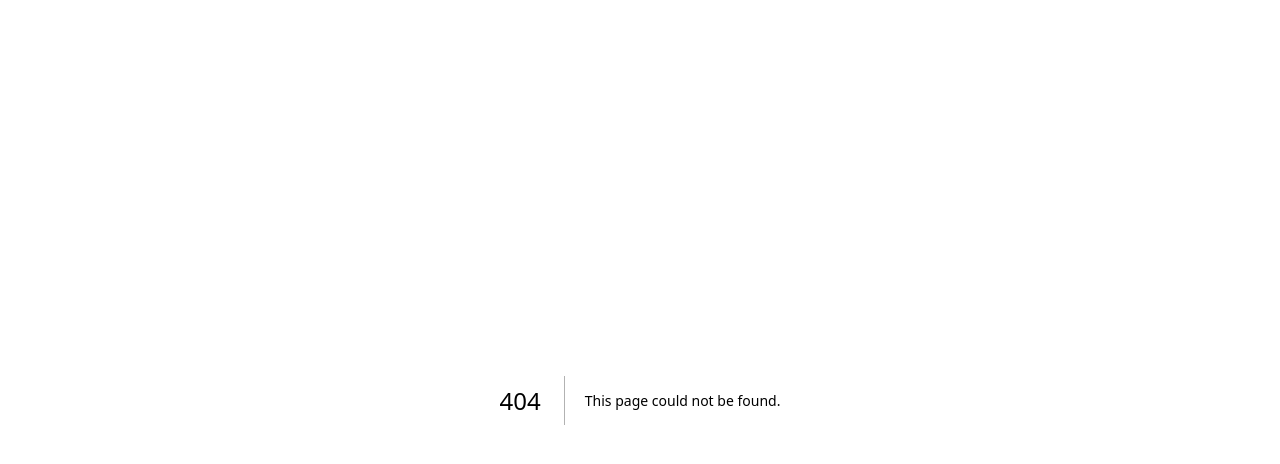
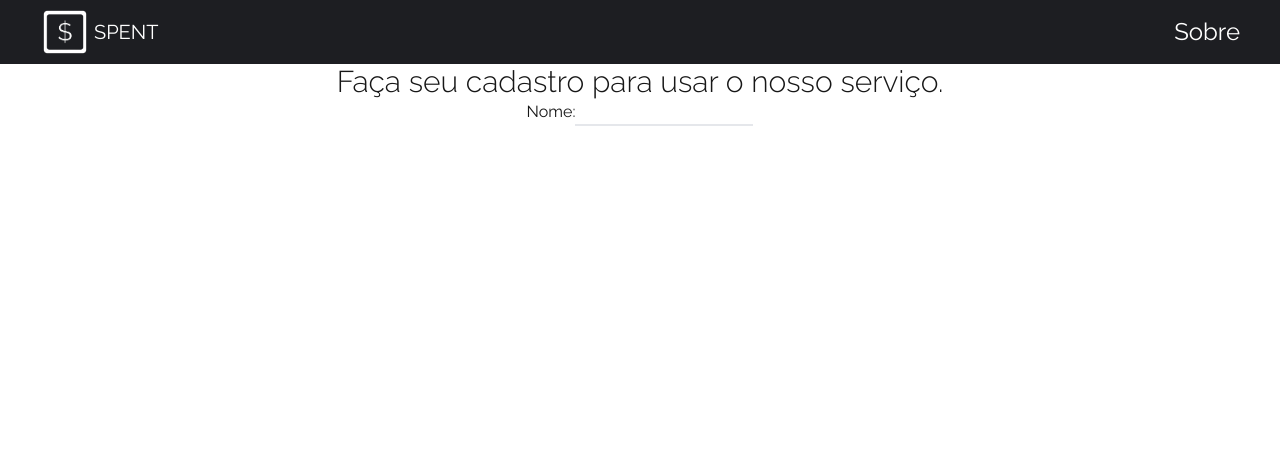
Before and after one commit to ArthurMueller31/spent-next, a Next.js app: page /cadastro in a window 1280 px wide. Before the commit this address had no page. Shown: the top 464 px of the page. Built offline with nearby package versions, Linux system fonts and the light colour scheme; a web font is replaced by a local one.

Commit message:
Started login and sign up page

```diff
--- a/src/app/_components/Hero.tsx
+++ b/src/app/_components/LandingPage/Hero.tsx
@@ -21,7 +21,7 @@ export default function Hero() {
         <header className="flex justify-between items-center p-6">
           <div className="flex items-center space-x-2 cursor-pointer">
             <div className="flex items-center justify-center rounded z-20">
-              <a href="#">
+              <Link href="#">
                 <Image className="size-[50] md:size-[80]"
                   src={"/spent-logo1.png"}
                   alt="spent-logo"
@@ -30,11 +30,11 @@ export default function Hero() {
                   unoptimized={true}
                   priority
                 />
-              </a>
+              </Link>
             </div>
-            <a href="#" className="z-20">
+            <Link href="#" className="z-20">
               <h1 className="hidden sm:text-3xl sm:block md:text-4xl z-20">SPENT</h1>
-            </a>
+            </Link>
           </div>
           <nav className="flex gap-10">
             <Link
--- /dev/null
+++ b/src/app/cadastro/page.tsx
@@ -0,0 +1,43 @@
+import Image from "next/image";
+import Link from "next/link";
+
+export default function LoginAndSignUp() {
+  return (
+    <>
+      <section className="font-raleway">
+        <nav className="bg-darkerCustomColor w-screen h-16 flex items-center justify-between">
+          <div>
+            <Link href={"/"} className="p-10 flex flex-row items-center">
+              <Image
+                src={"/spent-logo1.png"}
+                width={50}
+                height={50}
+                alt="spent logo"
+                className="mr-1"
+                unoptimized={true}
+                priority
+              />
+              <h1 className="text-white text-xl">SPENT</h1>
+            </Link>
+          </div>
+          <span className="text-white p-10">
+            <Link
+              href={"/sobre"}
+              className="hover:text-gray-300 transition ease-in-out duration-250 text-2xl"
+            >
+              Sobre
+            </Link>
+          </span>
+        </nav>
+        <div className="flex flex-col items-center justify-center">
+          <h1 className="text-3xl font-light">Faça seu cadastro para usar o nosso serviço.</h1>
+
+          <form action="#" method="post">
+            <label>Nome:</label>
+            <input type="text" className="border-b-2"/>
+          </form>
+        </div>
+      </section>
+    </>
+  );
+}
```
Also changed, not shown: src/app/page.tsx (+5 -5 lines), src/app/_components/LandingPage/Footer.tsx (renamed from src/app/_components/Footer.tsx), src/app/_components/LandingPage/Funcionalidades.tsx (renamed from src/app/_components/Funcionalidades.tsx), src/app/_components/LandingPage/LastPage.tsx (renamed from src/app/_components/LastPage.tsx), src/app/_components/LandingPage/SmallBanner.tsx (renamed from src/app/_components/SmallBanner.tsx), src/app/_components/LoginAndSignUp/SignUp.tsx (added).
